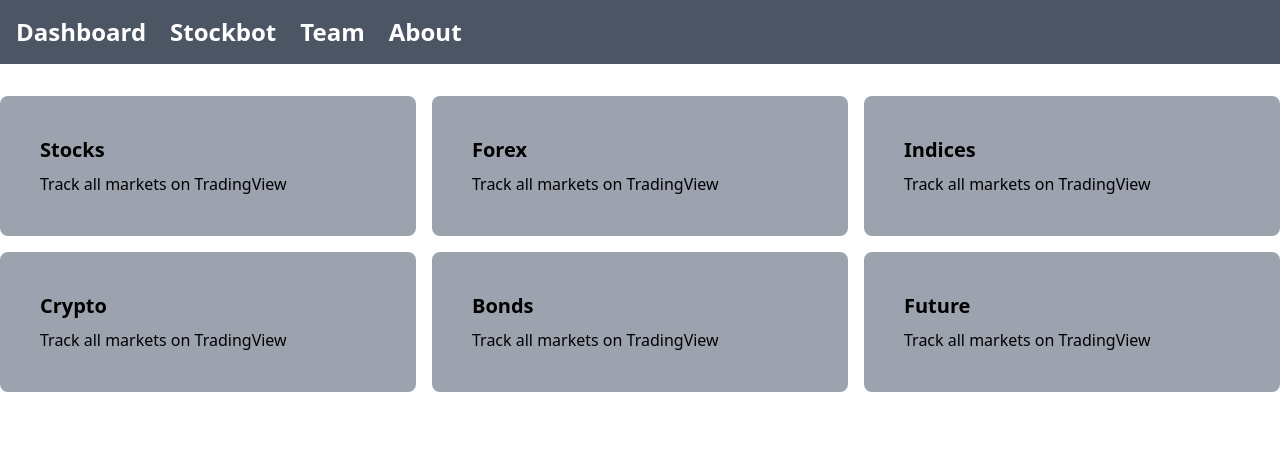
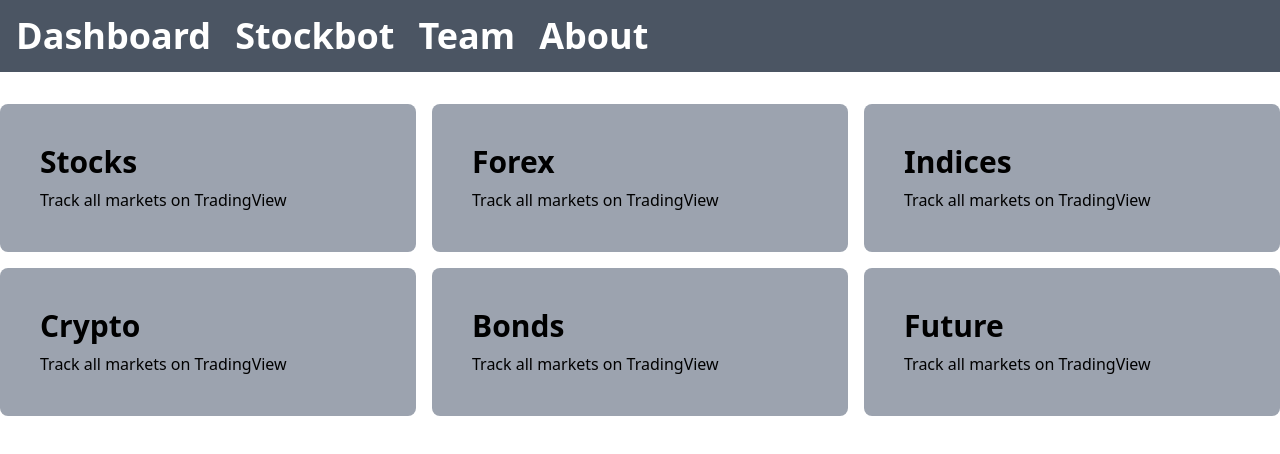
Before and after one commit to therealcyberlord/Blijax-Stockbot, a React (Vite) app in the folder frontend/: page / in a window 1280 px wide. Shown: the top 454 px of the page. Built offline with nearby package versions, Linux system fonts and the light colour scheme.

Commit message:
sort of added logo

```diff
--- a/frontend/src/App.jsx
+++ b/frontend/src/App.jsx
@@ -2,8 +2,9 @@
 import {Route, Switch} from 'wouter';
 import Navbar from './components/Navbar';
 import Dashboard from './pages/Dashboard';
+import Team from './pages/Team';
+import Stockbot from './pages/Stockbot';
 import About from './pages/About';
-import Stockbot from './pages/Stockbot';
 import './App.css';
 
 function App() {
@@ -12,8 +13,9 @@ function App() {
       <Navbar />
          <Switch>
           <Route path='/' component={Dashboard} />
+          <Route path='/team' component={Team} />
+          <Route path='/stockbot' component={Stockbot} />
           <Route path='/about' component={About} />
-          <Route path='/stockbot' component={Stockbot} />
          </Switch>
     </div>
   );
--- a/frontend/src/components/Navbar.jsx
+++ b/frontend/src/components/Navbar.jsx
@@ -4,21 +4,21 @@ function Navbar() {
     return (
       <nav className="bg-gray-600 p-4">
          <div className="container mx-auto flex">
-            <Link href="/" className="text-white text-2xl font-bold">
+            <Link href="/" className="text-white text-4xl font-bold">
                  Dashboard
             </Link>
             <div className="px-6">
-                <Link href="/Stockbot" className="text-white text-2xl font-bold">
+                <Link href="/Stockbot" className="text-white text-4xl font-bold">
                  Stockbot
                 </Link>
             </div>
             <div>
-                <Link href="/team" className="text-white text-2xl font-bold">
+                <Link href="/team" className="text-white text-4xl font-bold">
                  Team
                 </Link>
             </div>
             <div className="px-6">
-                <Link href="/about" className="text-white text-2xl font-bold">
+                <Link href="/About" className="text-white text-4xl font-bold">
                  About
                 </Link>
             </div>
--- a/frontend/src/pages/About.jsx
+++ b/frontend/src/pages/About.jsx
@@ -1,61 +1,22 @@
-// eslint-disable-next-line no-unused-vars
-import React from "react";
+import React from 'react';
 
 const About = () => {
   return (
-    <div className="container mx-auto mt-8">
-      <div className="grid grid-cols-1 md:grid-cols-2 lg:grid-cols-3 gap-4">
-        <div className="bg-gray-400 p-6 rounded-lg shadow-lg shadow-emerald-500 transform transition-all hover:scale-105">
-          <img
-            src="https://t3.ftcdn.net/jpg/01/97/11/64/360_F_197116416_hpfTtXSoJMvMqU99n6hGP4xX0ejYa4M7.jpg"
-            alt="Image 6"
-            className="w-full mb-4"
-          />
-          <h3 className="text-xl font-bold mb-2">
-            Xingyu Bian - Product Manager
-          </h3>
-        </div>
-        <div className="bg-gray-400 p-6 rounded-lg shadow-lg shadow-emerald-500 transform transition-all hover:scale-105">
-          <img
-            src="https://t3.ftcdn.net/jpg/01/97/11/64/360_F_197116416_hpfTtXSoJMvMqU99n6hGP4xX0ejYa4M7.jpg"
-            alt="Image 1"
-            className="w-full mb-4"
-          />
-          <h3 className="text-xl font-bold mb-2">Aaron Nguy - Backend</h3>
-        </div>
-        <div className="bg-gray-400 p-6 rounded-lg shadow-lg shadow-emerald-500 transform transition-all hover:scale-105">
-          <img
-            src="https://t3.ftcdn.net/jpg/01/97/11/64/360_F_197116416_hpfTtXSoJMvMqU99n6hGP4xX0ejYa4M7.jpg"
-            alt="Image 2"
-            className="w-full mb-4"
-          />
-          <h3 className="text-xl font-bold mb-2">Blake Almon - Backend</h3>
-        </div>
-        <div className="bg-gray-400 p-6 rounded-lg shadow-lg shadow-emerald-500 transform transition-all hover:scale-105">
-          <img
-            src="https://t3.ftcdn.net/jpg/01/97/11/64/360_F_197116416_hpfTtXSoJMvMqU99n6hGP4xX0ejYa4M7.jpg"
-            alt="Image 3"
-            className="w-full mb-4"
-          />
-          <h3 className="text-xl font-bold mb-2">Isaac Jung - Backend</h3>
-        </div>
-        <div className="bg-gray-400 p-6 rounded-lg shadow-lg shadow-emerald-500 transform transition-all hover:scale-105">
-          <img
-            src="https://t3.ftcdn.net/jpg/01/97/11/64/360_F_197116416_hpfTtXSoJMvMqU99n6hGP4xX0ejYa4M7.jpg"
-            alt="Image 4"
-            className="w-full mb-4"
-          />
-          <h3 className="text-xl font-bold mb-2">Jackson Pirooz - Frontend</h3>
-        </div>
-        <div className="bg-gray-400 p-6 rounded-lg shadow-lg shadow-emerald-500 transform transition-all hover:scale-105">
-          <img
-            src="https://t3.ftcdn.net/jpg/01/97/11/64/360_F_197116416_hpfTtXSoJMvMqU99n6hGP4xX0ejYa4M7.jpg"
-            alt="Image 5"
-            className="w-full mb-4"
-          />
-          <h3 className="text-xl font-bold mb-2">Lee Sophia - Frontend</h3>
-        </div>
+    <div className="bg-white-400 min-h-screen flex justify-center items-center">
+      <div className="w-5/6 h-2/3 p-8 bg-gray-600 rounded-lg shadow-md">
+        <h2 className="text-4xl font-semibold mb-4 text-gray-100">About Us</h2>
+        <p className="text-3xl mb-4 text-gray-100">
+        Our product will predict the trend of the stock market based on the news of the day (WSJ, economic news, press releases, laws passed, summarized SEC Filings, CPI reports, FOMC rates, and Company News).
+        Based on the data our product will help customers understand the stock market better, allowing better financial decisions.
+        In addition, our product provides advice on purchasing stocks using a virtual assistant that customers can chat with.
+        Question Submission: Our interactive website provides a way to submit a question about the stock market into our model.
+        Language Integration Model: After being able to submit a question the integrated language model in our site should be able to understand the language and provide a response in an adequate way.
+        Response Generation: The site should be able to generate a response answering their question about the stock market in an accurate way. This response will be written in a clear and concise way.
+        </p>
+        <img src="../assets/stockbot.jpg" alt="Product" width="500" height="600"></img>
+
       </div>
+
     </div>
   );
 };
--- a/frontend/src/pages/Dashboard.jsx
+++ b/frontend/src/pages/Dashboard.jsx
@@ -10,27 +10,27 @@ const Dashboard = () => {
     <div className="container mx-auto mt-8">
       <div className="grid grid-cols-1 md:grid-cols-2 lg:grid-cols-3 gap-4">
         <div className="bg-gray-400 p-10 rounded-lg transform transition-all hover:scale-105">
-          <h3 className="text-xl font-bold mb-2">Stocks</h3>
+          <h3 className="text-3xl font-bold mb-2">Stocks</h3>
           <StockViewWidget />
         </div>
         <div className="bg-gray-400 p-10 rounded-lg transform transition-all hover:scale-105">
-          <h3 className="text-xl font-bold mb-2">Forex</h3>
+          <h3 className="text-3xl font-bold mb-2">Forex</h3>
           <ForexViewWidget />
         </div>
         <div className="bg-gray-400 p-10 rounded-lg transform transition-all hover:scale-105">
-          <h3 className="text-xl font-bold mb-2">Indices</h3>
+          <h3 className="text-3xl font-bold mb-2">Indices</h3>
           <IndicesViewWidget />
         </div>
         <div className="bg-gray-400 p-10 rounded-lg transform transition-all hover:scale-105">
-          <h3 className="text-xl font-bold mb-2">Crypto</h3>
+          <h3 className="text-3xl font-bold mb-2">Crypto</h3>
           <CryptoViewWidget />
         </div>
         <div className="bg-gray-400 p-10 rounded-lg transform transition-all hover:scale-105">
-          <h3 className="text-xl font-bold mb-2">Bonds</h3>
+          <h3 className="text-3xl font-bold mb-2">Bonds</h3>
           <BondsViewWidget />
         </div>
         <div className="bg-gray-400 p-10 rounded-lg transform transition-all hover:scale-105">
-          <h3 className="text-xl font-bold mb-2">Future</h3>
+          <h3 className="text-3xl font-bold mb-2">Future</h3>
           <FutureViewWidget />
         </div>
       </div>
--- /dev/null
+++ b/frontend/src/pages/Team.jsx
@@ -0,0 +1,63 @@
+// eslint-disable-next-line no-unused-vars
+import React from "react";
+
+const team = () => {
+  return (
+    <div className="container mx-auto mt-8">
+      <div className="grid grid-cols-1 md:grid-cols-2 lg:grid-cols-3 gap-4">
+        <div className="bg-gray-400 p-6 rounded-lg shadow-lg shadow-emerald-500 transform transition-all hover:scale-105">
+          <img
+            src="https://t3.ftcdn.net/jpg/01/97/11/64/360_F_197116416_hpfTtXSoJMvMqU99n6hGP4xX0ejYa4M7.jpg"
+            alt="Image 6"
+            className="w-full mb-4"
+          />
+          <h3 className="text-2xl font-bold mb-2">
+            Xingyu Bian - Product Manager
+          </h3>
+        </div>
+        <div className="bg-gray-400 p-6 rounded-lg shadow-lg shadow-emerald-500 transform transition-all hover:scale-105">
+          <img
+            src="https://t3.ftcdn.net/jpg/01/97/11/64/360_F_197116416_hpfTtXSoJMvMqU99n6hGP4xX0ejYa4M7.jpg"
+            alt="Image 1"
+            className="w-full mb-4"
+          />
+          <h3 className="text-2xl font-bold mb-2">Aaron Nguy - Backend</h3>
+        </div>
+        <div className="bg-gray-400 p-6 rounded-lg shadow-lg shadow-emerald-500 transform transition-all hover:scale-105">
+          <img
+            src="https://t3.ftcdn.net/jpg/01/97/11/64/360_F_197116416_hpfTtXSoJMvMqU99n6hGP4xX0ejYa4M7.jpg"
+            alt="Image 2"
+            className="w-full mb-4"
+          />
+          <h3 className="text-2xl font-bold mb-2">Blake Almon - Backend</h3>
+        </div>
+        <div className="bg-gray-400 p-6 rounded-lg shadow-lg shadow-emerald-500 transform transition-all hover:scale-105">
+          <img
+            src="https://t3.ftcdn.net/jpg/01/97/11/64/360_F_197116416_hpfTtXSoJMvMqU99n6hGP4xX0ejYa4M7.jpg"
+            alt="Image 3"
+            className="w-full mb-4"
+          />
+          <h3 className="text-2xl font-bold mb-2">Isaac Jung - Backend</h3>
+        </div>
+        <div className="bg-gray-400 p-6 rounded-lg shadow-lg shadow-emerald-500 transform transition-all hover:scale-105">
+          <img
+            src="https://t3.ftcdn.net/jpg/01/97/11/64/360_F_197116416_hpfTtXSoJMvMqU99n6hGP4xX0ejYa4M7.jpg"
+            alt="Image 4"
+            className="w-full mb-4"
+          />
+          <h3 className="text-2xl font-bold mb-2">Jackson Pirooz - Frontend</h3>
+        </div>
+        <div className="bg-gray-400 p-6 rounded-lg shadow-lg shadow-emerald-500 transform transition-all hover:scale-105">
+          <img
+            src="https://t3.ftcdn.net/jpg/01/97/11/64/360_F_197116416_hpfTtXSoJMvMqU99n6hGP4xX0ejYa4M7.jpg"
+            alt="Image 5"
+            className="w-full mb-4"
+          />
+          <h3 className="text-2xl font-bold mb-2">Sophia Lee - Frontend</h3>
+        </div>
+      </div>
+    </div>
+  );
+};
+
+export default team;
```
Also changed, not shown: frontend/src/assets/stockbot.jpg (added).
